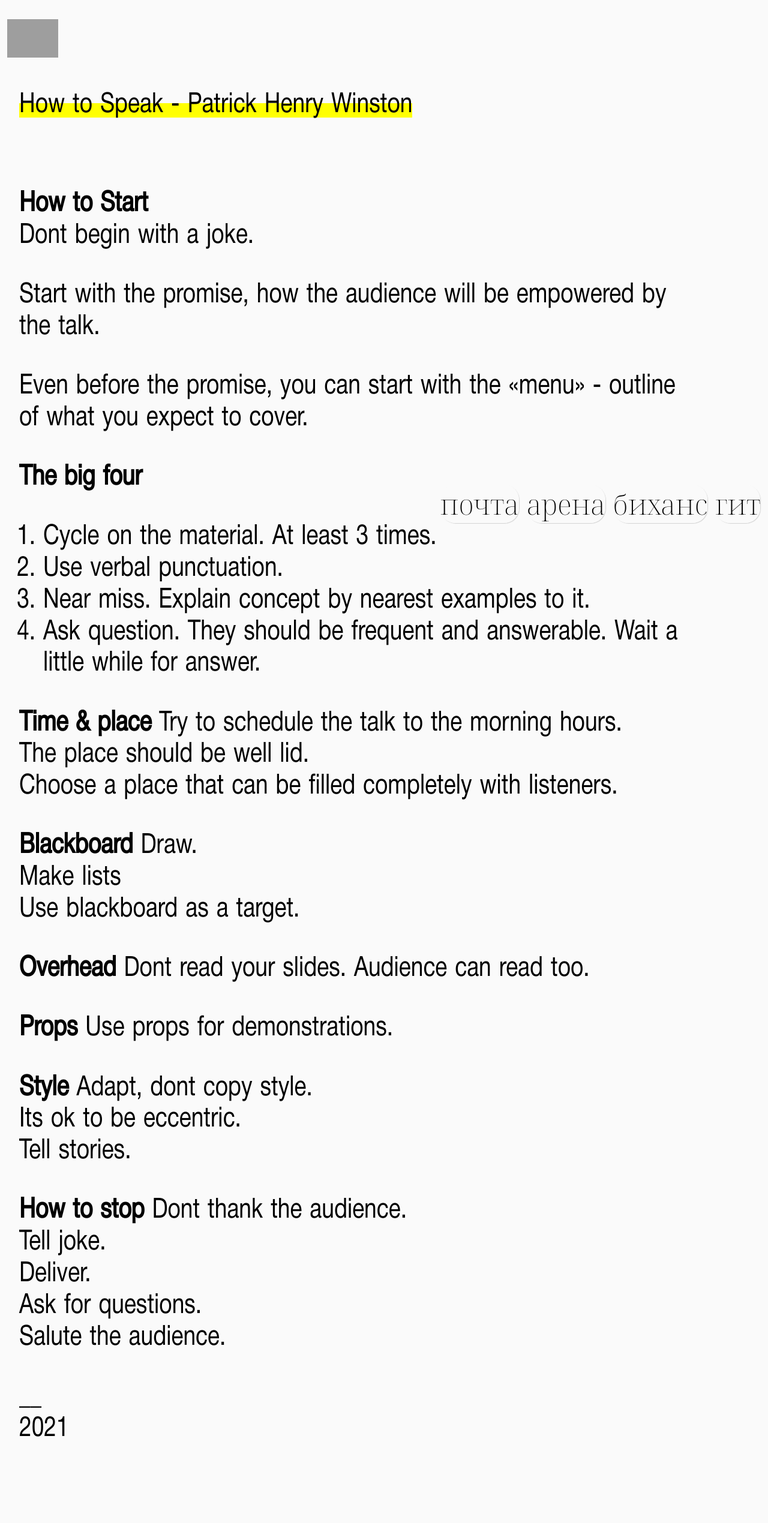
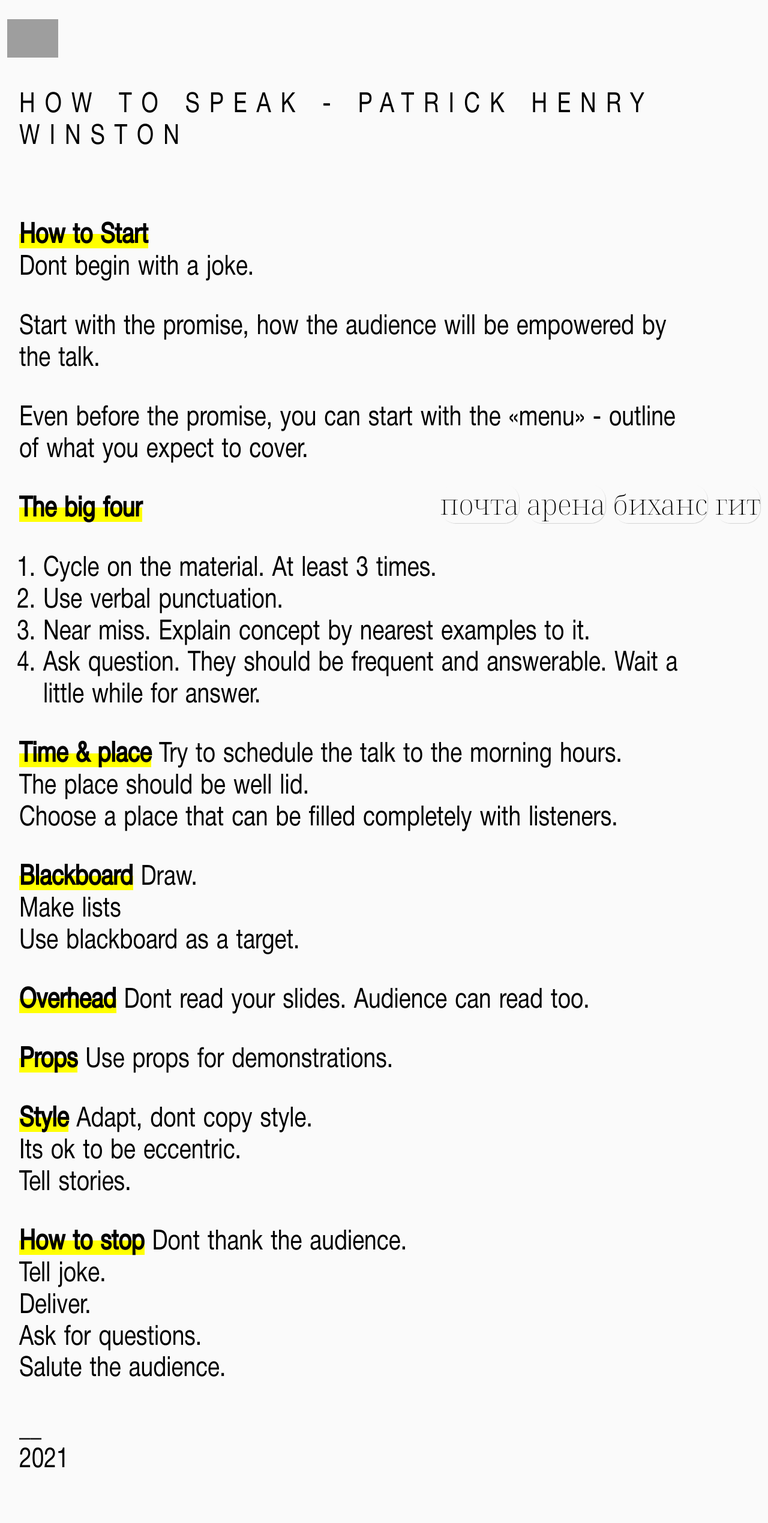
Before and after one commit to geravolobuev/geravolobuev, a Jekyll site: the page built from _posts/2021-10-28-how-to-speak-winston.md, in a window 1280 px wide. Shown: the whole page at 60% size. Built offline with Jekyll 4.4.1, drawn with Linux system fonts in a browser that asks for light colours; before the commit the page ends 2487 px from its top, so only the background shows below that; grey boxes are pictures that could not be loaded.

Commit message:
new layout

```diff
--- a/_includes/styles.html
+++ b/_includes/styles.html
@@ -104,11 +104,18 @@
 max-width: 1120px;
 }
 
+strong {
+background-image: linear-gradient(
+120deg
+,#ff0,#ff0);
+    background-repeat: no-repeat;
+    background-size: 100% 0.55em;
+    background-position: 0 110%;
+}
+
     .mark {
-background-image: linear-gradient(120deg,#ff0,#ff0);
-    background-repeat: no-repeat;
-    background-size: 100% .55em;
-    background-position: 0 110%;
+text-transform: uppercase;
+letter-spacing: 1rem;
     }
 
     .portfolio-link {
```
Also changed, not shown: 1 other file.
